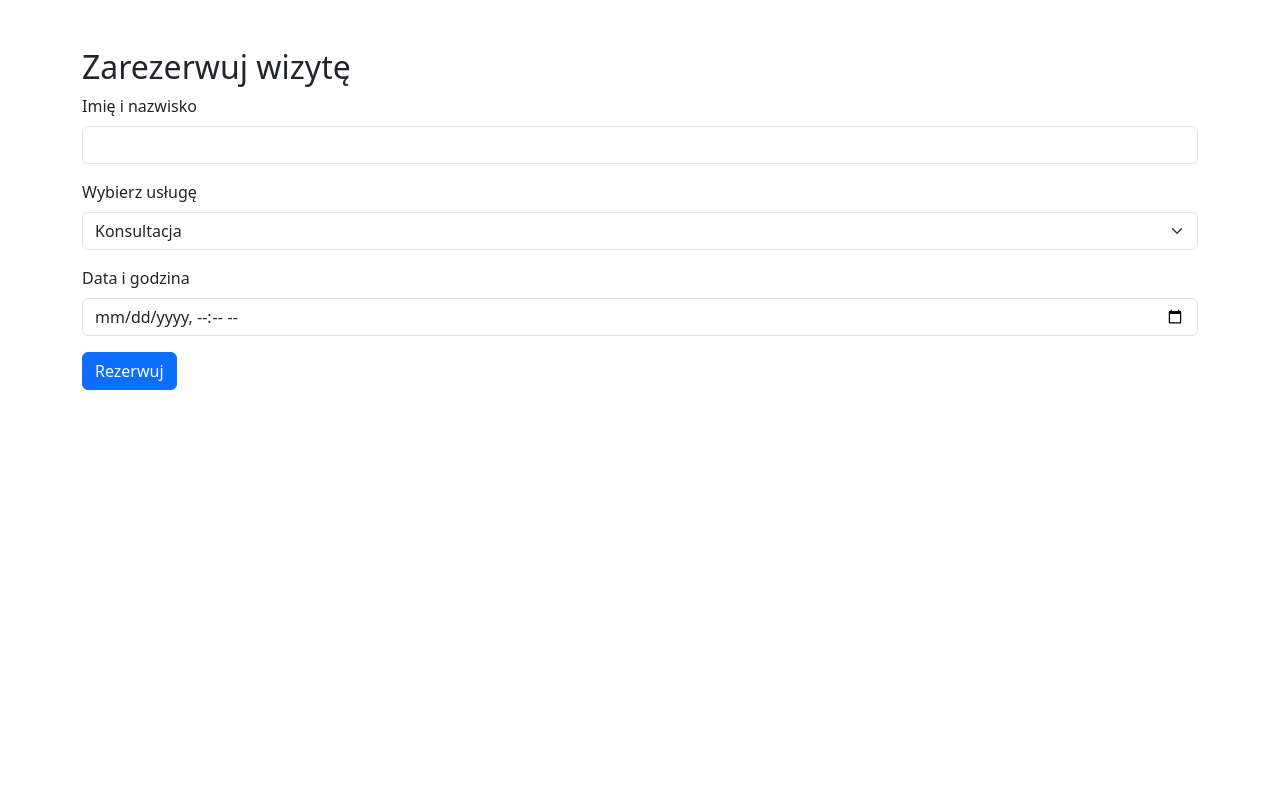
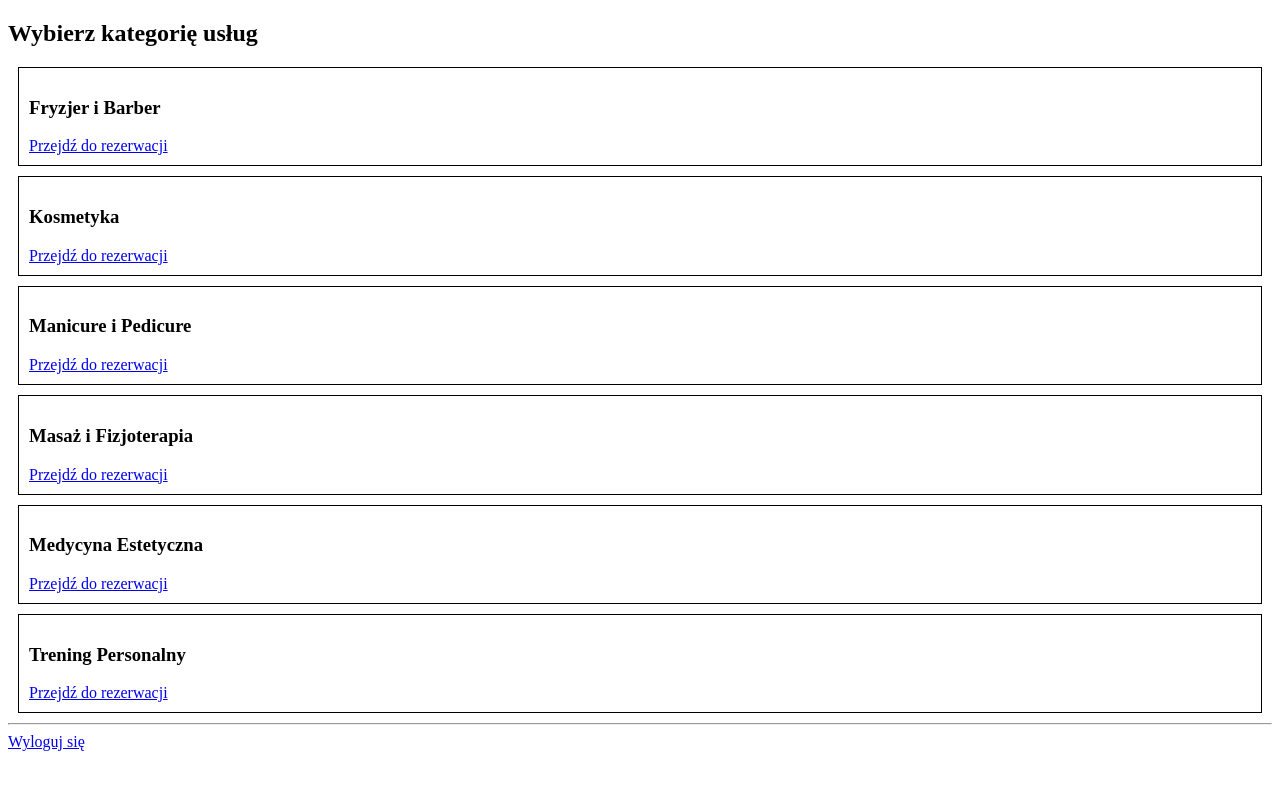
Before and after one commit to Noicei807/Chmura, a Flask app: page /index in a window 1280 px wide. Run offline with Flask 3, Linux system fonts and the light colour scheme; the visitor is signed in with stand-in values (Sample User, id 1).

Commit message:
update bazy + index.html

```diff
--- a/app.py
+++ b/app.py
@@ -38,34 +38,37 @@ class Rezerwacja(db.Model):
     uzytkownik_id = db.Column(db.Integer, db.ForeignKey('uzytkownicy.id'), nullable=False)
     pracownik_id = db.Column(db.Integer, db.ForeignKey('pracownicy.id'), nullable=False)
     data_wizyty = db.Column(db.DateTime, nullable=False)
-    status = db.Column(db.String(50), default='Oczekująca')
+    status = db.Column(db.String(50), default='Zatwierdzona')
 
 with app.app_context():
+    # db.drop_all()
     db.create_all()
     if not Kategoria.query.first():
         db.session.add_all([
-            Kategoria(id=1, nazwa="Fryzjer"),
-            Kategoria(id=2, nazwa="Kosmetyczka")
+            Kategoria(id=1, nazwa="Fryzjer i Barber"),
+            Kategoria(id=2, nazwa="Kosmetyka"),
+            Kategoria(id=3, nazwa="Manicure i Pedicure"),
+            Kategoria(id=4, nazwa="Masaż i Fizjoterapia"),
+            Kategoria(id=5, nazwa="Medycyna Estetyczna"),
+            Kategoria(id=6, nazwa="Trening Personalny")
         ])
         db.session.commit()
     if not Pracownik.query.first():
-        db.session.add_all([
-            Pracownik(id=1, imie_nazwisko="Andrzej Nowak", ocena=4.85, kategoria_id=1),
-            Pracownik(id=2, imie_nazwisko="Janusz Kowalski", ocena=4.20, kategoria_id=1),
-            Pracownik(id=3, imie_nazwisko="Anna Wiśniewska", ocena=4.90, kategoria_id=2),
-            Pracownik(id=4, imie_nazwisko="Maria Wójcik", ocena=4.60, kategoria_id=2)
-        ])
+        pracownicy_startowi = [
+            Pracownik(imie_nazwisko="Adam Nowak", ocena=4.8, kategoria_id=1),
+            Pracownik(imie_nazwisko="Jan Kowalski", ocena=4.2, kategoria_id=1),
+            Pracownik(imie_nazwisko="Anna Wiśniewska", ocena=4.9, kategoria_id=2),
+            Pracownik(imie_nazwisko="Ewa Kaczmarek", ocena=4.5, kategoria_id=3),
+            Pracownik(imie_nazwisko="Piotr Zieliński", ocena=5.0, kategoria_id=4),
+            Pracownik(imie_nazwisko="Marta Lewandowska", ocena=4.7, kategoria_id=5),
+            Pracownik(imie_nazwisko="Tomasz Wójcik", ocena=4.6, kategoria_id=6)
+        ]
+        db.session.add_all(pracownicy_startowi)
         db.session.commit()
 
 @app.route('/')
 def domyslna():
     return redirect(url_for('logowanie'))
-
-@app.route('/index')
-def index():
-    if 'uzytkownik_id' not in session:
-        return redirect(url_for('logowanie'))
-    return render_template('index.html')
 
 @app.route('/logowanie', methods=['GET', 'POST'])
 def logowanie():
@@ -73,15 +76,11 @@ def logowanie():
     if request.method == 'POST':
         email = request.form.get('userEmail')
         haslo = request.form.get('userPassword')
-
         uzytkownik = Uzytkownik.query.filter_by(email=email, haslo=haslo).first()
         if uzytkownik:
             session['uzytkownik_id'] = uzytkownik.id
-            session['rola'] = uzytkownik.rola
             return redirect(url_for('index'))
-        else:
-            error = "Niepoprawny adres e-mail lub hasło."
-
+        error = "Niepoprawny adres e-mail lub hasło."
     return render_template('logowanie.html', error=error)
 
 @app.route('/rejestracja', methods=['GET', 'POST'])
@@ -93,29 +92,58 @@ def rejestracja():
         email = request.form.get('userEmail')
         telefon = request.form.get('userNumber')
         haslo = request.form.get('userPassword')
-        haslo_powtorz = request.form.get('userPasswordRepeat')
-
         if len(haslo) < 6:
             error = "Błąd: Hasło musi mieć minimum 6 znaków."
-        elif haslo != haslo_powtorz:
+        elif haslo != request.form.get('userPasswordRepeat'):
             error = "Błąd: Podane hasła nie są identyczne."
         elif Uzytkownik.query.filter_by(email=email).first():
             error = "Błąd: Użytkownik o podanym adresie e-mail już istnieje!"
-
         if error is None:
-            pelnosc_imie_nazwisko = f"{imie} {nazwisko}"
-            nowy = Uzytkownik(
-                imie_nazwisko=pelnosc_imie_nazwisko,
-                email=email,
-                haslo=haslo,
-                telefon=telefon,
-                rola='klient'
-            )
+            nowy = Uzytkownik(imie_nazwisko=f"{imie} {nazwisko}", email=email, haslo=haslo, telefon=telefon, rola='klient')
             db.session.add(nowy)
             db.session.commit()
             return redirect(url_for('logowanie'))
+    return render_template('rejestracja.html', error=error)
 
-    return render_template('rejestracja.html', error=error)
+@app.route('/index')
+def index():
+    if 'uzytkownik_id' not in session:
+        return redirect(url_for('logowanie'))
+    kategorie = Kategoria.query.all()
+    return render_template('index.html', kategorie=kategorie)
+
+@app.route('/wybierz_date/<int:kategoria_id>')
+def wybierz_date(kategoria_id):
+    if 'uzytkownik_id' not in session: return redirect(url_for('logowanie'))
+    kategoria = Kategoria.query.get_or_404(kategoria_id)
+    return render_template('wybierz_date.html', kategoria=kategoria)
+
+@app.route('/sprawdz_dostepnosc/<int:kategoria_id>', methods=['POST'])
+def sprawdz_dostepnosc(kategoria_id):
+    if 'uzytkownik_id' not in session: return redirect(url_for('logowanie'))
+    wybrana_data_str = request.form.get('data_wizyty')
+    wybrana_data = datetime.strptime(wybrana_data_str, '%Y-%m-%dT%H:%M')
+    pracownicy = Pracownik.query.filter_by(kategoria_id=kategoria_id).all()
+    lista_dostepnosci = []
+    for p in pracownicy:
+        zajety = Rezerwacja.query.filter_by(pracownik_id=p.id, data_wizyty=wybrana_data).first()
+        lista_dostepnosci.append({'pracownik': p, 'dostepny': not zajety})
+    kategoria = Kategoria.query.get(kategoria_id)
+    return render_template('lista_pracownikow.html', pracownicy_status=lista_dostepnosci, kategoria=kategoria, wybrana_data=wybrana_data_str)
+
+@app.route('/rezerwuj', methods=['POST'])
+def rezerwuj():
+    if 'uzytkownik_id' not in session: return redirect(url_for('logowanie'))
+    pracownik_id = request.form.get('pracownik_id')
+    data_str = request.form.get('data_wizyty')
+    data_wizyty = datetime.strptime(data_str, '%Y-%m-%dT%H:%M')
+    zajety = Rezerwacja.query.filter_by(pracownik_id=pracownik_id, data_wizyty=data_wizyty).first()
+    if zajety:
+        return "Błąd: Ten termin został już zajęty przez kogoś innego w międzyczasie."
+    nowa_rezerwacja = Rezerwacja(uzytkownik_id=session['uzytkownik_id'], pracownik_id=pracownik_id, data_wizyty=data_wizyty)
+    db.session.add(nowa_rezerwacja)
+    db.session.commit()
+    return "<script>alert('Zarezerwowano wizytę!'); window.location.href='/index';</script>"
 
 @app.route('/wyloguj')
 def wyloguj():
--- a/templates/index.html
+++ b/templates/index.html
@@ -2,28 +2,21 @@
 <html lang="pl">
 <head>
     <meta charset="UTF-8">
-    <title>System Rezerwacji</title>
-    <link href="https://cdn.jsdelivr.net/npm/bootstrap@5.3.0/dist/css/bootstrap.min.css" rel="stylesheet">
+    <title>System Rezerwacji - Panel Główny</title>
 </head>
-<body class="container mt-5">
-    <h2>Zarezerwuj wizytę</h2>
-    <form action="/rezerwuj" method="POST">
-        <div class="mb-3">
-            <label class="form-label">Imię i nazwisko</label>
-            <input type="text" class="form-control" name="imie_nazwisko" required>
+<body>
+    <h2>Wybierz kategorię usług</h2>
+
+    <div>
+        {% for kategoria in kategorie %}
+        <div style="border: 1px solid black; margin: 10px; padding: 10px;">
+            <h3>{{ kategoria.nazwa }}</h3>
+            <a href="{{ url_for('wybierz_date', kategoria_id=kategoria.id) }}">Przejdź do rezerwacji</a>
         </div>
-        <div class="mb-3">
-            <label class="form-label">Wybierz usługę</label>
-            <select class="form-select" name="usluga_id">
-                <option value="1">Konsultacja</option>
-                <option value="2">Serwis sprzętu</option>
-            </select>
-        </div>
-        <div class="mb-3">
-            <label class="form-label">Data i godzina</label>
-            <input type="datetime-local" class="form-control" name="data_wizyty" required>
-        </div>
-        <button type="submit" class="btn btn-primary">Rezerwuj</button>
-    </form>
+        {% endfor %}
+    </div>
+
+    <hr>
+    <a href="{{ url_for('wyloguj') }}">Wyloguj się</a>
 </body>
 </html>
```
Also changed, not shown: static/style.css (deleted, +0 -58 lines).
